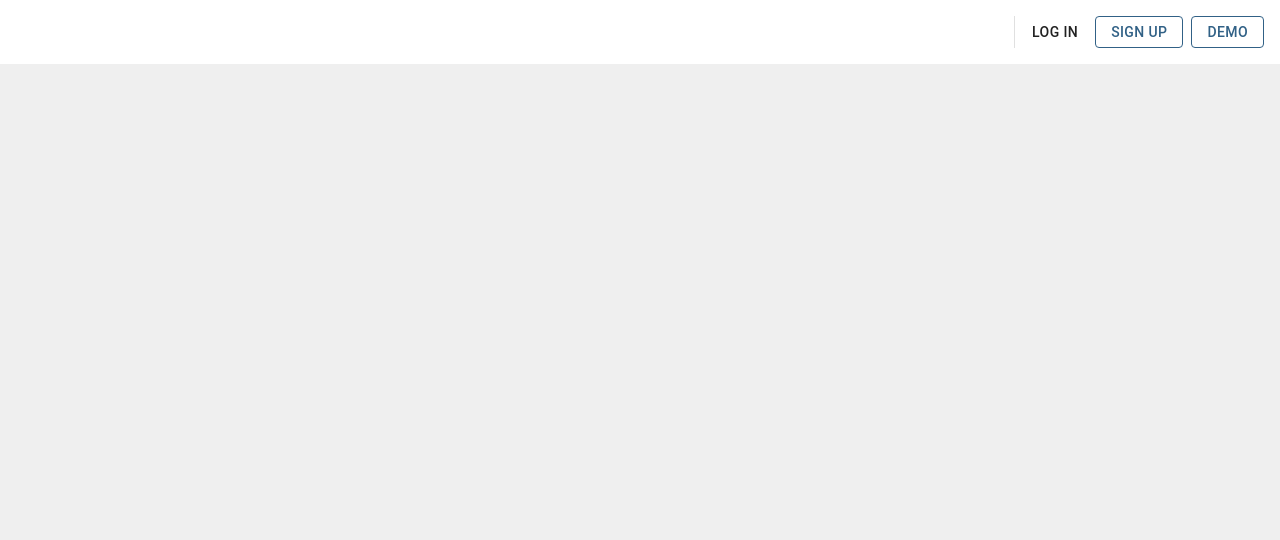
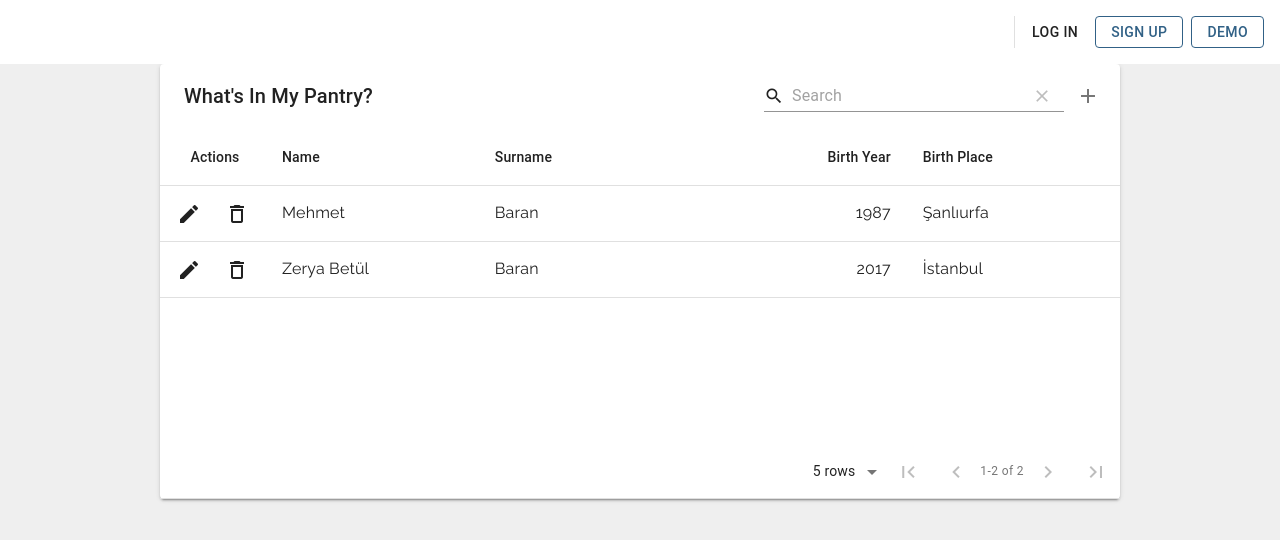
Before and after one commit to gaojude/hackathon-js, a React (Create React App) app in the folder frontend/: page /inventory in a window 1280 px wide. Shown: the top 540 px of the page. Built offline with nearby package versions, Linux system fonts and the light colour scheme.

Commit message:
inital modal

```diff
--- a/frontend/package.json
+++ b/frontend/package.json
@@ -7,6 +7,7 @@
     "@testing-library/jest-dom": "^5.11.4",
     "@testing-library/react": "^11.1.0",
     "@testing-library/user-event": "^12.1.10",
+    "material-table": "^1.69.2",
     "mobx": "^6.0.4",
     "mobx-react": "^7.0.5",
     "pluralize": "^8.0.0",
--- a/frontend/public/index.html
+++ b/frontend/public/index.html
@@ -1,17 +1,26 @@
-<!doctype html>
+<!DOCTYPE html>
 <html lang="en">
-<head>
-    <meta charset="UTF-8">
-    <meta name="viewport"
-          content="width=device-width, user-scalable=no, initial-scale=1.0, maximum-scale=1.0, minimum-scale=1.0">
-    <meta http-equiv="X-UA-Compatible" content="ie=edge">
-    <link rel="preconnect" href="https://fonts.gstatic.com">
-    <link rel="stylesheet" href="index.css">
-    <link rel="icon" type="image/png" href="./assets/favicon.png">
-    <link href="https://fonts.googleapis.com/css2?family=Raleway:ital,wght@0,300;0,400;0,500;0,600;0,700;1,300;1,400;1,500;1,700&display=swap" rel="stylesheet">
-    <title>Document</title>
-</head>
-<body>
+  <head>
+    <meta charset="UTF-8" />
+    <meta
+      name="viewport"
+      content="width=device-width, user-scalable=no, initial-scale=1.0, maximum-scale=1.0, minimum-scale=1.0"
+    />
+    <meta http-equiv="X-UA-Compatible" content="ie=edge" />
+    <link rel="preconnect" href="https://fonts.gstatic.com" />
+    <link rel="stylesheet" href="index.css" />
+    <link rel="icon" type="image/png" href="./assets/favicon.png" />
+    <link
+      href="https://fonts.googleapis.com/css2?family=Raleway:ital,wght@0,300;0,400;0,500;0,600;0,700;1,300;1,400;1,500;1,700&display=swap"
+      rel="stylesheet"
+    />
+    <link
+      rel="stylesheet"
+      href="https://fonts.googleapis.com/icon?family=Material+Icons"
+    />
+    <title>MyPantry.Space - Managing Your Pantry Like A Pro</title>
+  </head>
+  <body>
     <div id="root"></div>
-</body>
+  </body>
 </html>
--- a/frontend/src/components/Navbar.jsx
+++ b/frontend/src/components/Navbar.jsx
@@ -52,7 +52,7 @@ const Navbar = () => {
             <Spacer width={8} />
           </>
         ) : (
-          <Button onClick={() => setLoggedIn(false)}>Log Out</Button>
+          <Button onClick={() => setLoggedIn(false, "")}>Log Out</Button>
         )}
         <StyledButton variant="outlined" onClick={() => history.push("/home")}>
           Demo
--- a/frontend/src/index.jsx
+++ b/frontend/src/index.jsx
@@ -5,6 +5,7 @@ import { Route, BrowserRouter as Router } from "react-router-dom";
 import { LandingPage } from "./pages/LandingPage";
 import LogInPage from "./pages/LogInPage";
 import SignUpPage from "./pages/SignUpPage";
+import InventoryPage from "./pages/InventoryPage";
 import { HomePage } from "./pages/HomePage";
 import Navbar from "./components/Navbar";
 
@@ -15,6 +16,7 @@ const App = (
       <div className={"app"}>
         <Route path={"/login"} component={LogInPage} />
         <Route path={"/sign-up"} component={SignUpPage} />
+        <Route path={"/inventory"} component={InventoryPage} />
         <Route exact path={"/"} component={LandingPage} />
         <Route path={"/home"} component={HomePage} />
       </div>
--- a/frontend/src/lib/CurrentUserState.js
+++ b/frontend/src/lib/CurrentUserState.js
@@ -4,15 +4,20 @@ import singletonGetter from "./singletonGetter";
 export default class CurrentUserState {
   static get = singletonGetter(CurrentUserState);
   loggedInState = false;
+  userID;
 
   constructor() {
-    const session = localStorage.getItem("session");
-    this.loggedInState = session;
     makeAutoObservable(this);
+    const session = JSON.parse(localStorage.getItem("session"));
+    if (session) this.setLoggedIn(session.isSignedIn, session.userID);
   }
 
-  setLoggedIn = (loggedIn) => {
+  setLoggedIn = (loggedIn, uId) => {
     this.loggedInState = loggedIn;
-    localStorage.setItem("session", loggedIn);
+    this.userID = uId;
+    localStorage.setItem(
+      "session",
+      JSON.stringify({ isSignedIn: loggedIn, userID: uId })
+    );
   };
 }
--- /dev/null
+++ b/frontend/src/pages/InventoryPage.jsx
@@ -0,0 +1,83 @@
+import React, { useState } from "react";
+import { observer } from "mobx-react";
+import Modal from "@material-ui/core/Modal";
+import { Button, TextField } from "@material-ui/core";
+import MaterialTable from "material-table";
+import CurrentUserState from "../lib/CurrentUserState";
+
+const InventoryPage = () => {
+  const [isModelOpen, setIsModelOpen] = useState(false);
+  const [columns, setColumns] = useState([
+    { title: "Name", field: "name" },
+    {
+      title: "Surname",
+      field: "surname",
+      initialEditValue: "initial edit value",
+    },
+    { title: "Birth Year", field: "birthYear", type: "numeric" },
+    {
+      title: "Birth Place",
+      field: "birthCity",
+      lookup: { 34: "İstanbul", 63: "Şanlıurfa" },
+    },
+  ]);
+
+  const [data, setData] = useState([
+    { name: "Mehmet", surname: "Baran", birthYear: 1987, birthCity: 63 },
+    { name: "Zerya Betül", surname: "Baran", birthYear: 2017, birthCity: 34 },
+  ]);
+
+  return (
+    <div>
+      <MaterialTable
+        title="What's In My Pantry?"
+        columns={columns}
+        data={data}
+        editable={{
+          onRowUpdate: (newData, oldData) =>
+            new Promise((resolve, reject) => {
+              setTimeout(() => {
+                const dataUpdate = [...data];
+                const index = oldData.tableData.id;
+                dataUpdate[index] = newData;
+                setData([...dataUpdate]);
+
+                resolve();
+              }, 1000);
+            }),
+          onRowDelete: (oldData) =>
+            new Promise((resolve, reject) => {
+              setTimeout(() => {
+                const dataDelete = [...data];
+                const index = oldData.tableData.id;
+                dataDelete.splice(index, 1);
+                setData([...dataDelete]);
+
+                resolve();
+              }, 1000);
+            }),
+        }}
+        actions={[
+          {
+            icon: "add",
+            tooltip: "Add Row",
+            // This makes add button to appear in table toolbar instead for each row
+            isFreeAction: true,
+            onClick: (event, rowData) => {
+              setIsModelOpen(true);
+            },
+          },
+        ]}
+      />
+      <Modal
+        open={isModelOpen}
+        onClose={() => setIsModelOpen(false)}
+        aria-labelledby="simple-modal-title"
+        aria-describedby="simple-modal-description"
+      >
+        <div></div>
+      </Modal>
+    </div>
+  );
+};
+export default observer(InventoryPage);
--- a/frontend/src/pages/LogInPage.jsx
+++ b/frontend/src/pages/LogInPage.jsx
@@ -23,7 +23,7 @@ const LogInPage = () => {
       }),
     });
     const results = await response.json();
-    setLoggedIn(results.success);
+    setLoggedIn(results.success, results._id);
     if (results.success) {
       history.push("/");
     }
--- a/frontend/src/pages/SignUpPage.jsx
+++ b/frontend/src/pages/SignUpPage.jsx
@@ -23,7 +23,7 @@ const SignUpPage = () => {
       }), // body data type must match "Content-Type" header
     });
     const results = await response.json();
-    setLoggedIn(results.success);
+    setLoggedIn(results.success, results._id);
     if (results.success) {
       history.push("/");
     }
```
Also changed, not shown: 1 other file (tests, documents, lock files or other folders).
